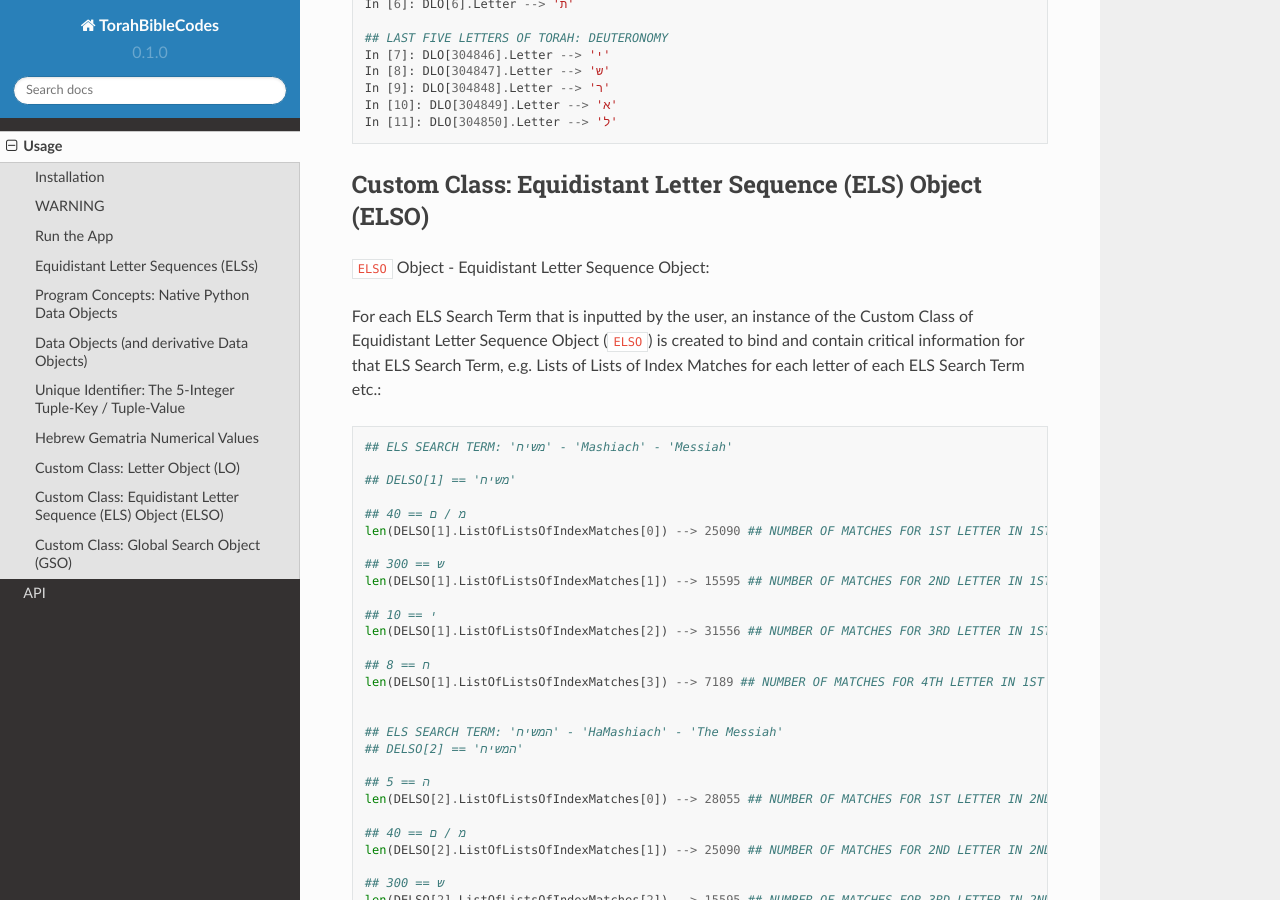
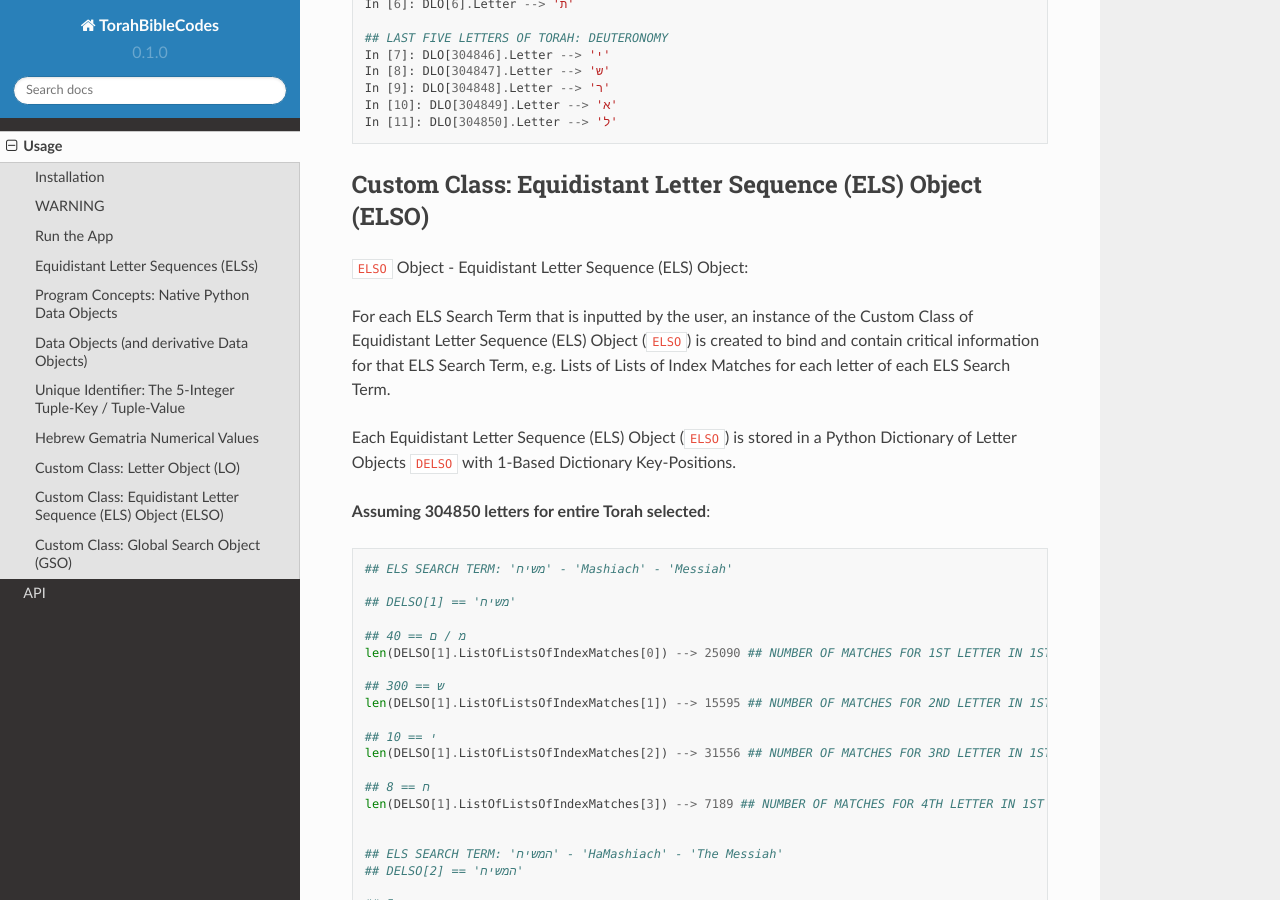
Before and after one commit to TorahBibleCodes/TorahBibleCodes_Sphinx, a Sphinx documentation site: the page built from docs/source/usage.rst, in a window 1280 px wide and 900 px high, scrolled down 10998 px. Built offline with Sphinx 7.4.7 and the Read the Docs theme 2.0.0, drawn with Linux system fonts in a browser that asks for light colours.

Commit message:
Update usage.rst

```diff
--- a/docs/source/usage.rst
+++ b/docs/source/usage.rst
@@ -499,9 +499,13 @@ Each Letter Object (``LO``) is stored in a Python Dictionary of Letter Objects `
 Custom Class: Equidistant Letter Sequence (ELS) Object (ELSO)
 ----------------
 
-``ELSO`` Object - Equidistant Letter Sequence Object:
+``ELSO`` Object - Equidistant Letter Sequence (ELS) Object:
 
-For each ELS Search Term that is inputted by the user, an instance of the Custom Class of Equidistant Letter Sequence Object (``ELSO``) is created to bind and contain critical information for that ELS Search Term, e.g. Lists of Lists of Index Matches for each letter of each ELS Search Term  etc.::
+For each ELS Search Term that is inputted by the user, an instance of the Custom Class of Equidistant Letter Sequence (ELS) Object (``ELSO``) is created to bind and contain critical information for that ELS Search Term, e.g. Lists of Lists of Index Matches for each letter of each ELS Search Term.
+
+Each Equidistant Letter Sequence (ELS) Object (``ELSO``) is stored in a Python Dictionary of Letter Objects ``DELSO`` with 1-Based Dictionary Key-Positions.
+
+**Assuming 304850 letters for entire Torah selected**::
 
    ## ELS SEARCH TERM: 'משיח' - 'Mashiach' - 'Messiah'
 
```
